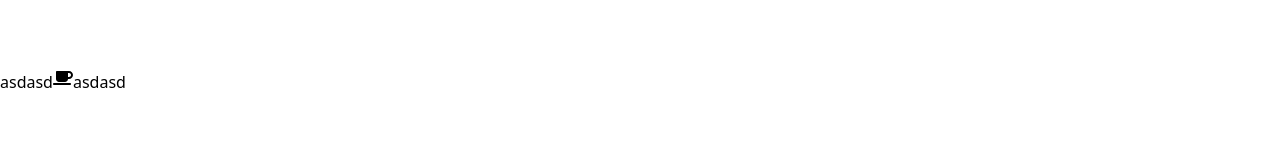
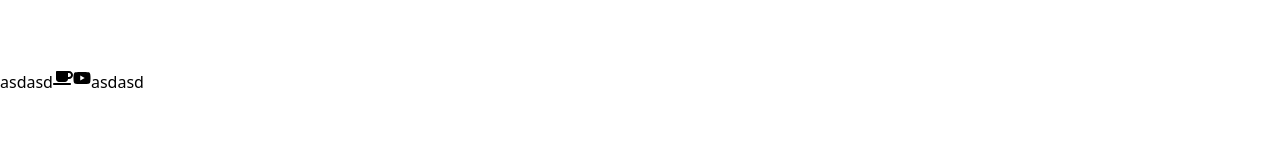
Before and after one commit to chuahziyang/Personal-Portfolio, a Vue app in the folder client/: page / in a window 1280 px wide. Shown: the part 586-746 px from the top of the page. Built offline with nearby package versions, Linux system fonts and the light colour scheme.

Commit message:
fa-brands

```diff
--- a/client/package.json
+++ b/client/package.json
@@ -9,6 +9,7 @@
   },
   "dependencies": {
     "@fortawesome/fontawesome-svg-core": "^6.1.1",
+    "@fortawesome/free-brands-svg-icons": "^6.1.1",
     "@fortawesome/free-regular-svg-icons": "^6.1.1",
     "@fortawesome/free-solid-svg-icons": "^6.1.1",
     "@fortawesome/vue-fontawesome": "^3.0.0-5",
--- a/client/src/components/SocialContacts.vue
+++ b/client/src/components/SocialContacts.vue
@@ -2,6 +2,7 @@
   <div class="flex flex-row">
     <h1>asdasd</h1>
     <fa icon="coffee"></fa>
+    <fa icon="fa-brands fa-youtube" />
     <h1>asdasd</h1>
     <!-- <h1 v-for="icon in icons" :key="icon">
       {{ icon.name }}
--- a/client/src/main.ts
+++ b/client/src/main.ts
@@ -10,12 +10,13 @@ import "./index.css";
 import { library } from "@fortawesome/fontawesome-svg-core";
 
 /* import specific icons */
+import { faYoutube } from "@fortawesome/free-brands-svg-icons";
 import { fas } from "@fortawesome/free-solid-svg-icons";
 
 /* import font awesome icon component */
 import { FontAwesomeIcon } from "@fortawesome/vue-fontawesome";
 
-library.add(fas);
+library.add(fas, faYoutube);
 
 createApp(App)
   .use(store)
```
Also changed, not shown: 1 other file (tests, documents, lock files or other folders).
